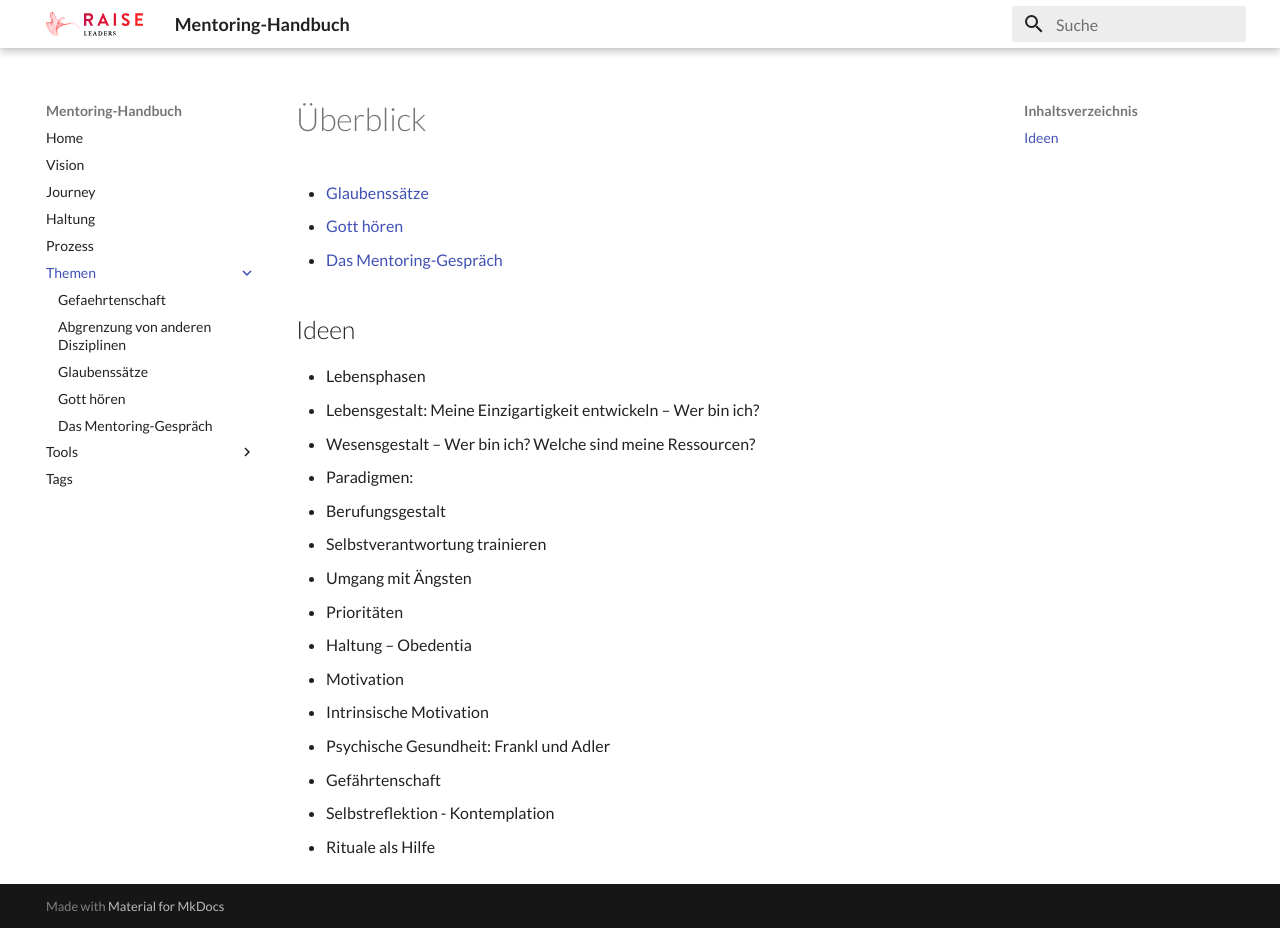
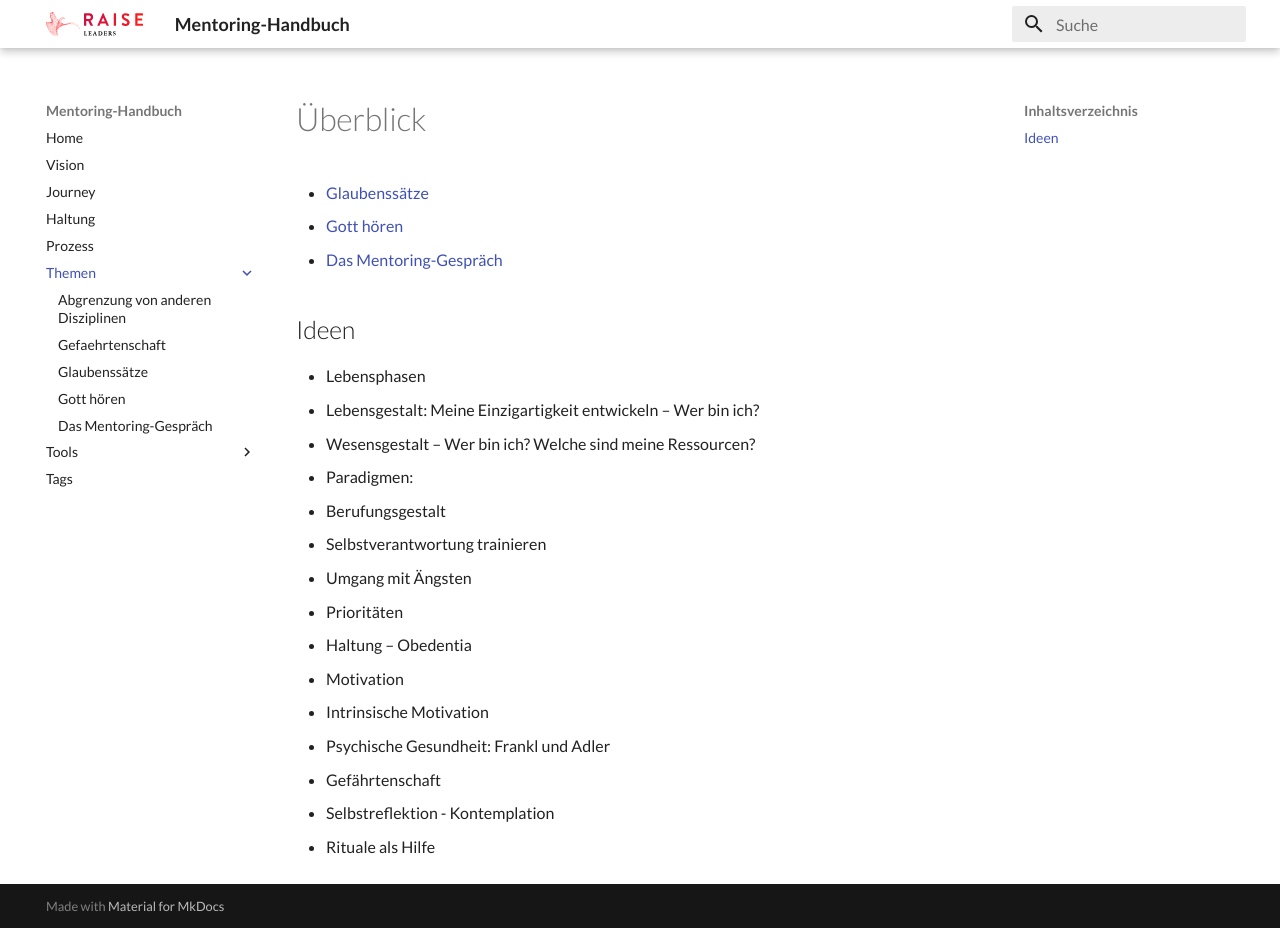
Before and after one commit to chbndrhnns/raise-mentoring-workbook, an MkDocs documentation site: the page built from docs/themen/index.md, in a window 1280 px wide and 928 px high. Built offline with MkDocs 1.6.1 and Material for MkDocs 9.7.7, drawn with Linux system fonts in a browser that asks for light colours.

Commit message:
TOC: Erst Abgrenzung

```diff
--- a/mkdocs.yml
+++ b/mkdocs.yml
@@ -54,8 +54,8 @@ nav:
     - prozess/index.md
   - Themen:
     - themen/index.md
+    - themen/abgrenzung.md
     - themen/gefaehrtenschaft.md
-    - themen/abgrenzung.md
     - themen/glaubenssaetze.md
     - themen/gott-hoeren.md
     - themen/mentoring-gespraech.md
```
